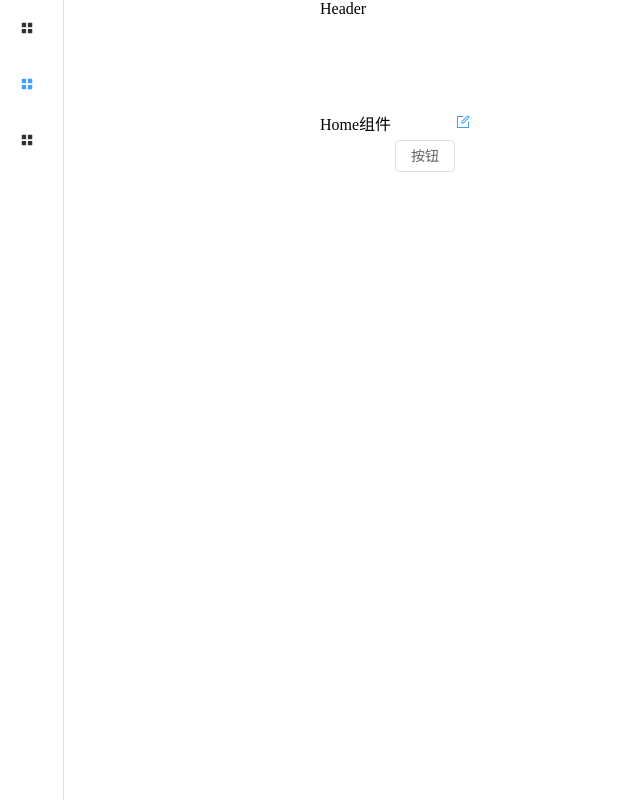
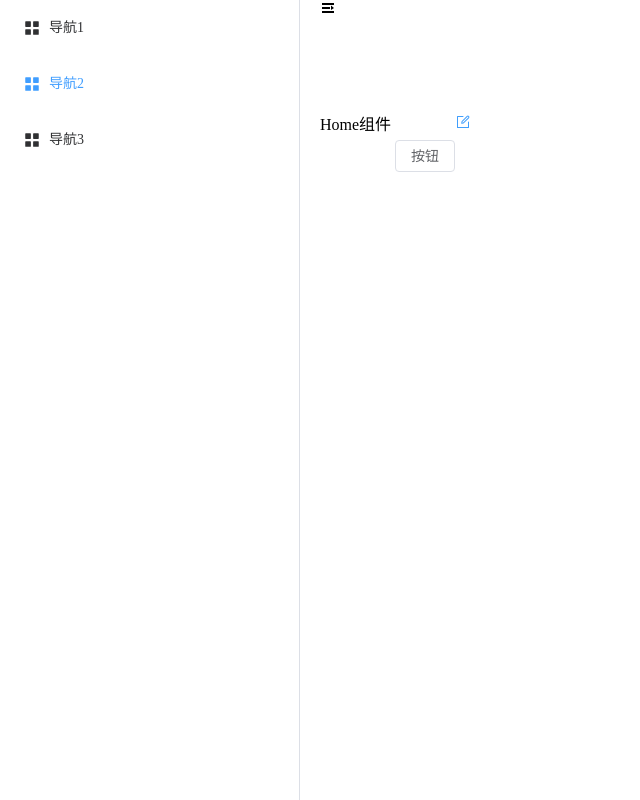
Before and after one commit to jersonwei/vue3-component-extract, a Vue app: page / in a window 1280 px wide. Shown: the whole page, without its empty margins (0-640 px from the left). Built offline with nearby package versions, Linux system fonts and the light colour scheme.

Commit message:
✨ feat(container): 增加折叠展开图标及定义点击事件

```diff
--- a/src/components/container/src/index.vue
+++ b/src/components/container/src/index.vue
@@ -1,27 +1,35 @@
 <script setup lang='ts'>
 import { ref } from 'vue';
-let isCollapse = ref(true)
+let isCollapse = ref<boolean>(false)
+const toggleMenu = () => {
+  isCollapse.value = !isCollapse.value
+}
 </script>
 <template>
   <el-container>
     <el-aside>
       <el-menu :collapse="isCollapse" default-active="2" class="el-menu-vertical-demo">
         <el-menu-item index="1">
-          <el-icon-menu></el-icon-menu>
+          <el-icon-menu class="el-icon-menu"></el-icon-menu>
           <span>导航1</span>
         </el-menu-item>
         <el-menu-item index="2">
-          <el-icon-menu></el-icon-menu>
+          <el-icon-menu class="el-icon-menu"></el-icon-menu>
           <span>导航2</span>
         </el-menu-item>
         <el-menu-item index="3">
-          <el-icon-menu></el-icon-menu>
+          <el-icon-menu class="el-icon-menu"></el-icon-menu>
           <span>导航3</span>
         </el-menu-item>
       </el-menu>
     </el-aside>
     <el-container>
-      <el-header>Header</el-header>
+      <el-header>
+        <span @click="toggleMenu">
+          <el-icon-expand v-if="!isCollapse" style="margin-right:10px"></el-icon-expand>
+          <el-icon-fold v-else></el-icon-fold>
+        </span>
+      </el-header>
       <el-main>
         <router-view></router-view>
       </el-main>
```
